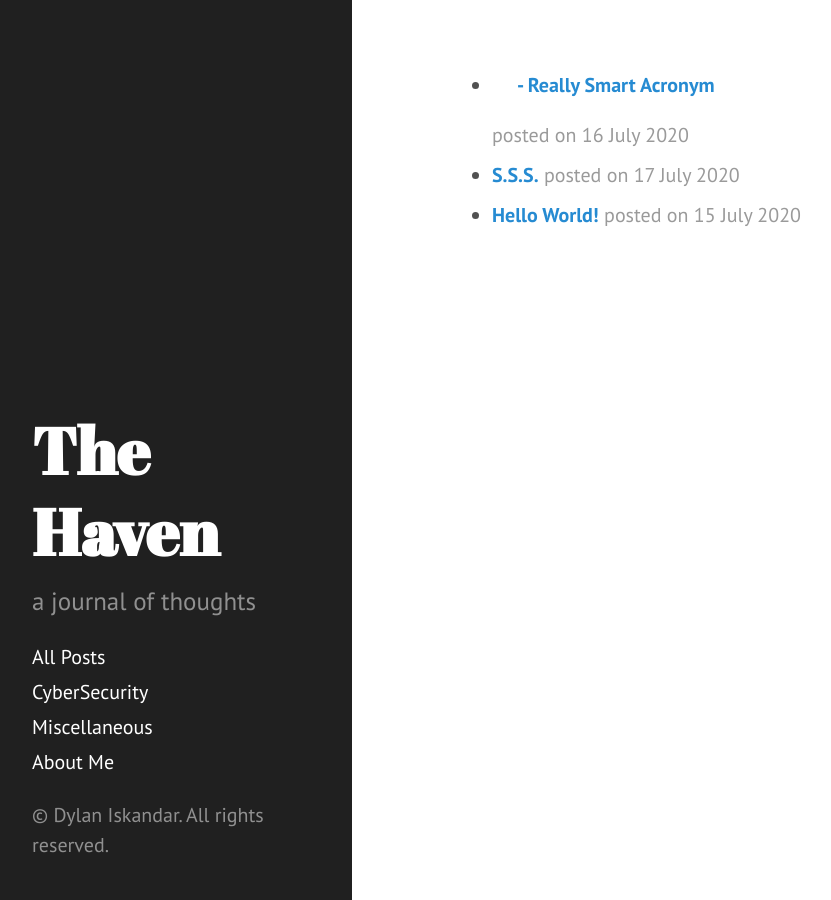
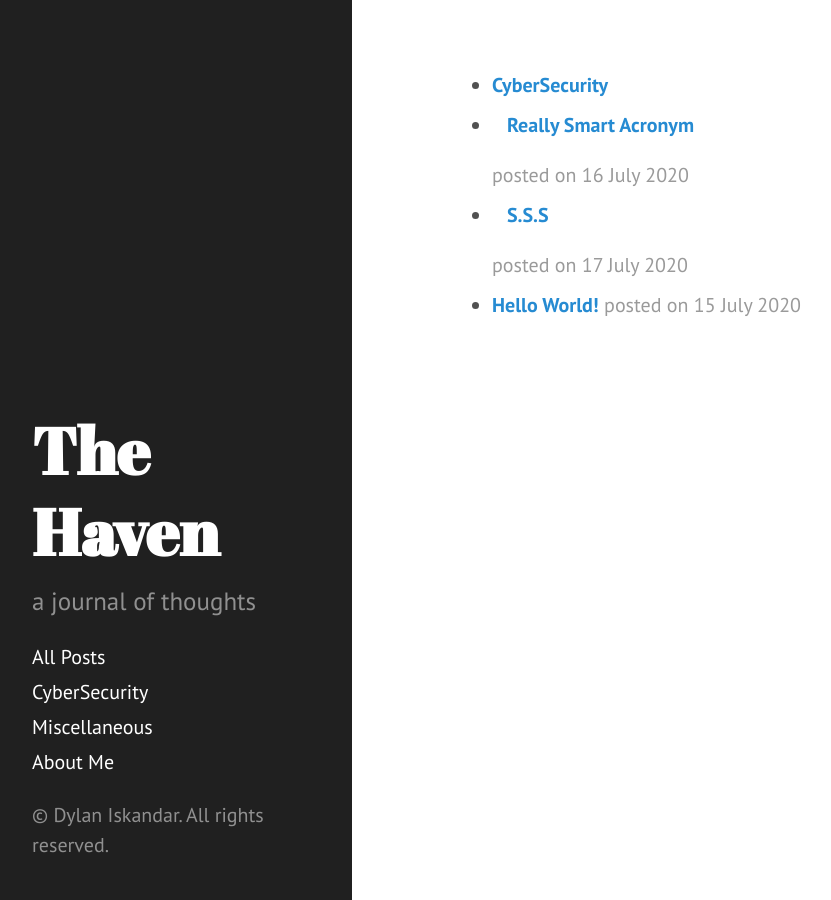
Before and after one commit to mayuridev/myblog, a Jekyll site: the page allposts.html, which Jekyll copies as it is, in a window 1280 px wide. Shown: the whole page, without its empty margins (8-839 px from the left). Built offline with Jekyll 4.4.1, drawn with Linux system fonts in a browser that asks for light colours.

Commit message:
Update allposts.html

```diff
--- a/allposts.html
+++ b/allposts.html
@@ -59,8 +59,9 @@
   <ul>
 
     <div id="cybersec">
-      <li><span class="post-date"><b><a href="/2020/07/17/Really-Smart-Acronym/"><p style="text-indent: 25px">- Really Smart Acronym</p></a></b> posted on 16 July 2020</span></li>
-      <li><span class="post-date"><b><a href="/2020/07/16/SSS/">S.S.S.</a></b> posted on 17 July 2020</span></li>
+        <li><span class="post-date"><b><a href="/cybersec.html">CyberSecurity</a></b></span></li>
+      <li><span class="post-date"><b><a href="/2020/07/17/Really-Smart-Acronym/"><p style="text-indent: 15px">Really Smart Acronym</p></a></b> posted on 16 July 2020</span></li>
+      <li><span class="post-date"><b><a href="/2020/07/16/SSS/"><p style="text-indent: 15px">S.S.S</p></a></b>posted on 17 July 2020</span></li>
     </div>
 
     <div id="misc">
```
